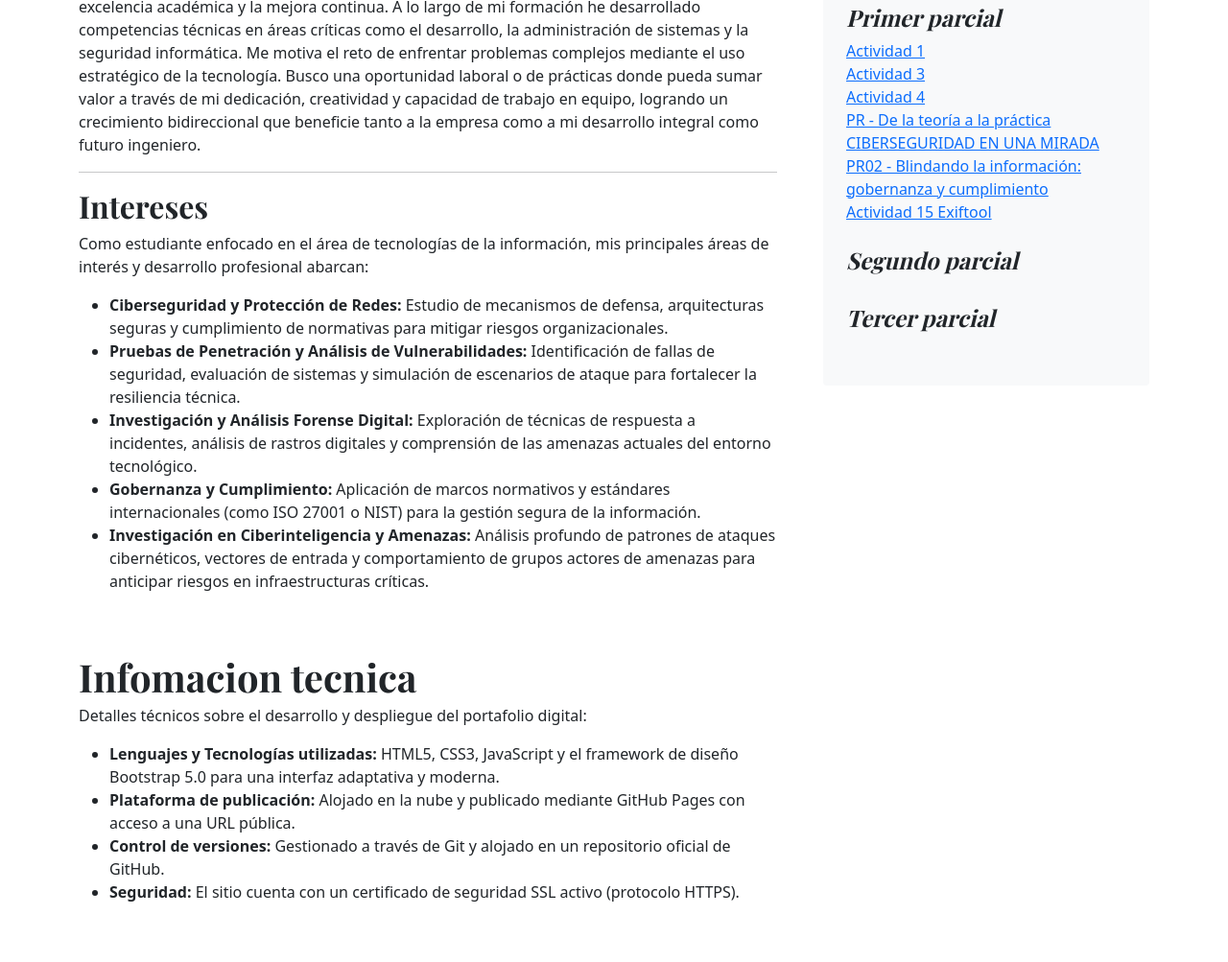
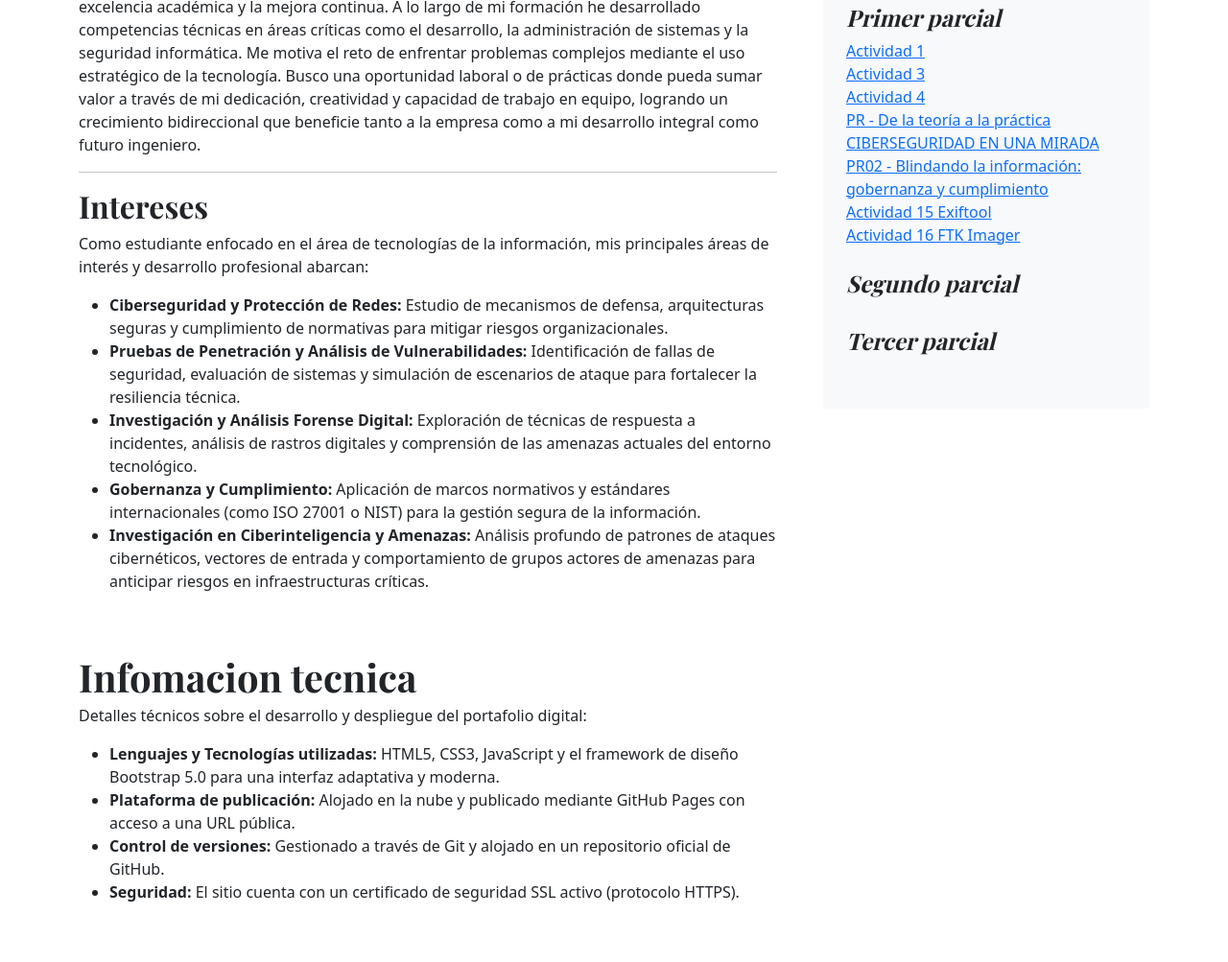
Before and after one commit to charlyxuxus/Portafolio, a plain HTML site: page index.html in a window 1280 px wide. Shown: the part 1070-2073 px from the top of the page at 96% size. Drawn offline with nearby package versions, Linux system fonts and the light colour scheme.

Commit message:
Update index.html

```diff
--- a/index.html
+++ b/index.html
@@ -326,6 +326,7 @@ creciendo personal y profesionalmente.</p>-->
             <li><a href="Act14.html">CIBERSEGURIDAD EN UNA MIRADA</a></li>
             <li><a href="P02.HTML">PR02 - Blindando la información: gobernanza y cumplimiento</a></li>
             <li><a href="act15.html">Actividad 15 Exiftool</a></li>
+            <li><a href="act16.html">Actividad 16 FTK Imager</a></li>
           </ol><br>
           <h4 class="fst-italic">Segundo parcial</h4><br>
           <h4 class="fst-italic">Tercer parcial</h4><br>
```
